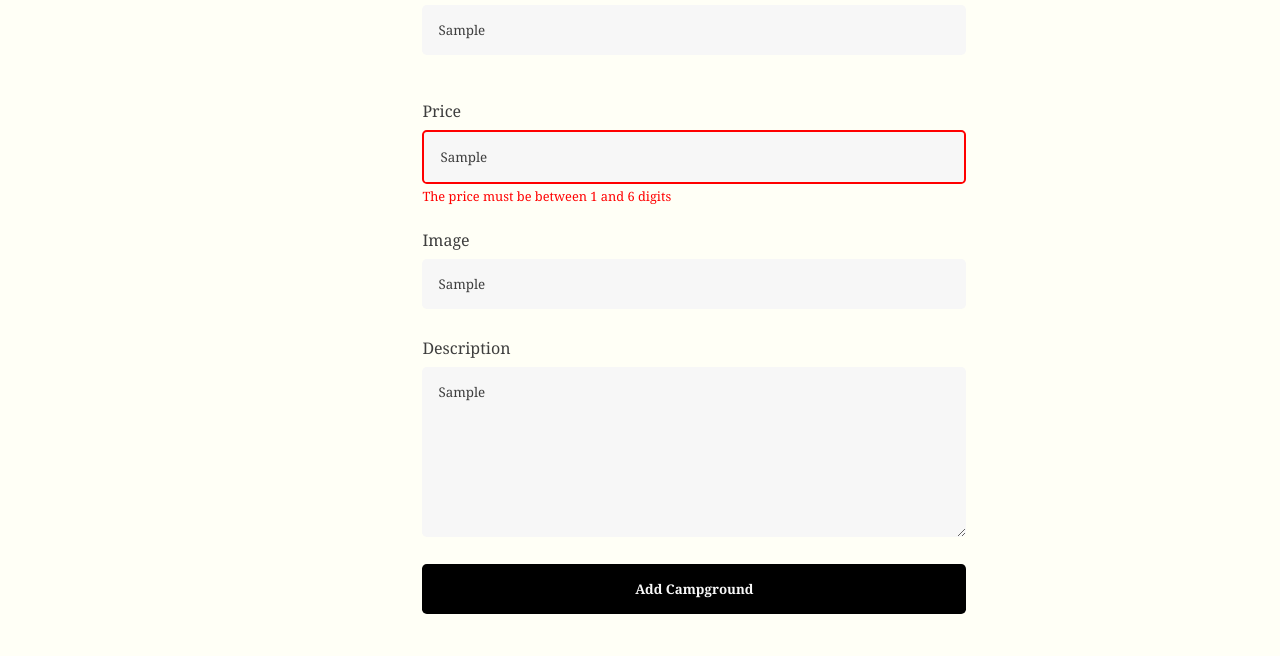
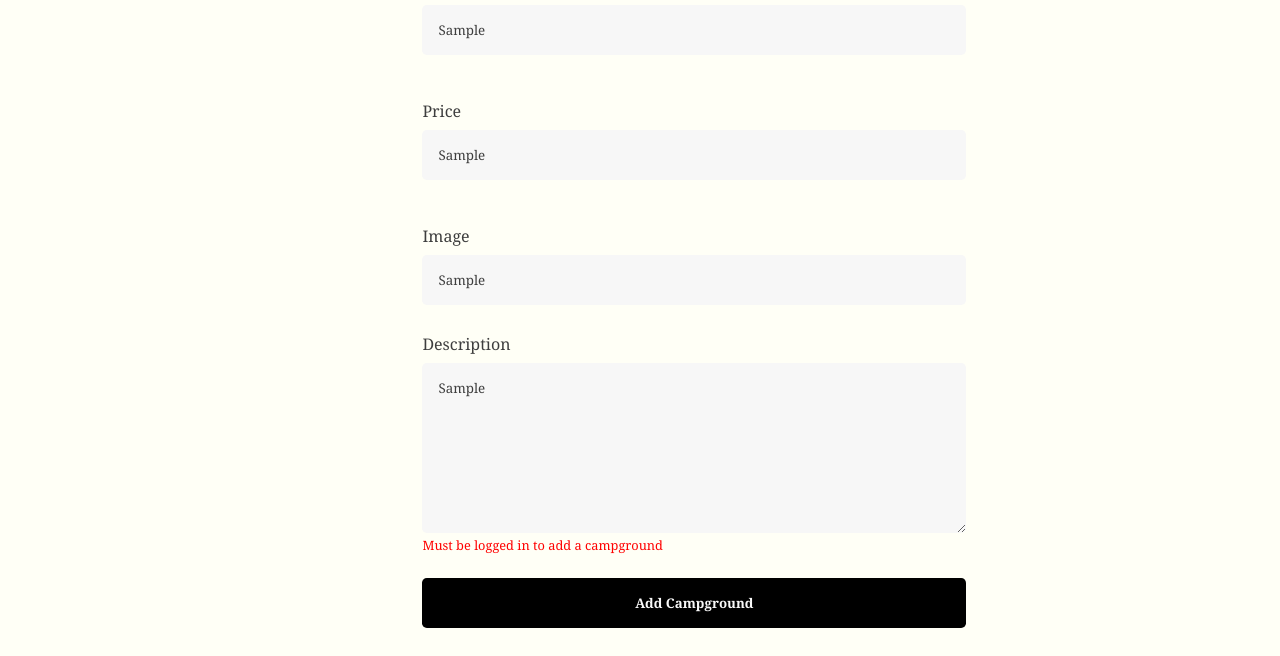
Before and after one commit to pepeargento22/Desafio-YelpCamp, a plain HTML site: page añadirCampground.html in a window 1280 px wide. Both pictures are taken after typing "Sample", "Sample", "Sample", "Sample" into the empty fields and a click on the input "Add Campground". Shown: the part 188-844 px from the top of the page. Drawn offline with Linux system fonts and the light colour scheme.

Commit message:
agregue mensaje para check de loguearse

```diff
--- a/añadirCampground.html
+++ b/añadirCampground.html
@@ -68,7 +68,7 @@
                 cols="30"
                 placeholder="The Seven Sisters is the 39th tallest waterfall in Norway. The 410-metre tall waterfall consists of seven separate streams, and the tallest of the seven has a free fall that measures 250 metres. The waterfall is located along the Geirangerfjorden in Stranda Municipality in Møre og Romsdal county, Norway."
                 required></textarea>
-            <div class="error-validacion"></div>
+            <div class="error-validacion">Must be logged in to add a campground</div>
 
             <input id="boton" type="submit" value="Add Campground">
         </form>
--- a/js/validacionCampground.js
+++ b/js/validacionCampground.js
@@ -27,7 +27,15 @@ function validarInput(i, n) {
 /* ESTO ANDA SI NO LE PONGO PATTERN A LOS INPUTS */
 formulario.addEventListener("submit", function(e) {
     e.preventDefault();
-    for (j=0; j < 2; j++) {
-        validarInput(inputs[j], j);
+    let check_logueado = sessionStorage.getItem("Username");
+    if (check_logueado != null) {
+        for (j=0; j < 2; j++) {
+            validarInput(inputs[j], j);
+        }
+        /* ACA SE AÑADIRIA EL CAMPGROUND NUEVO A LA PAGINA */
+    } else {
+        if (errores[3].classList == 'error-validacion') {
+            errores[3].classList.toggle('error-validacion');
+        }
     }
 })
```
